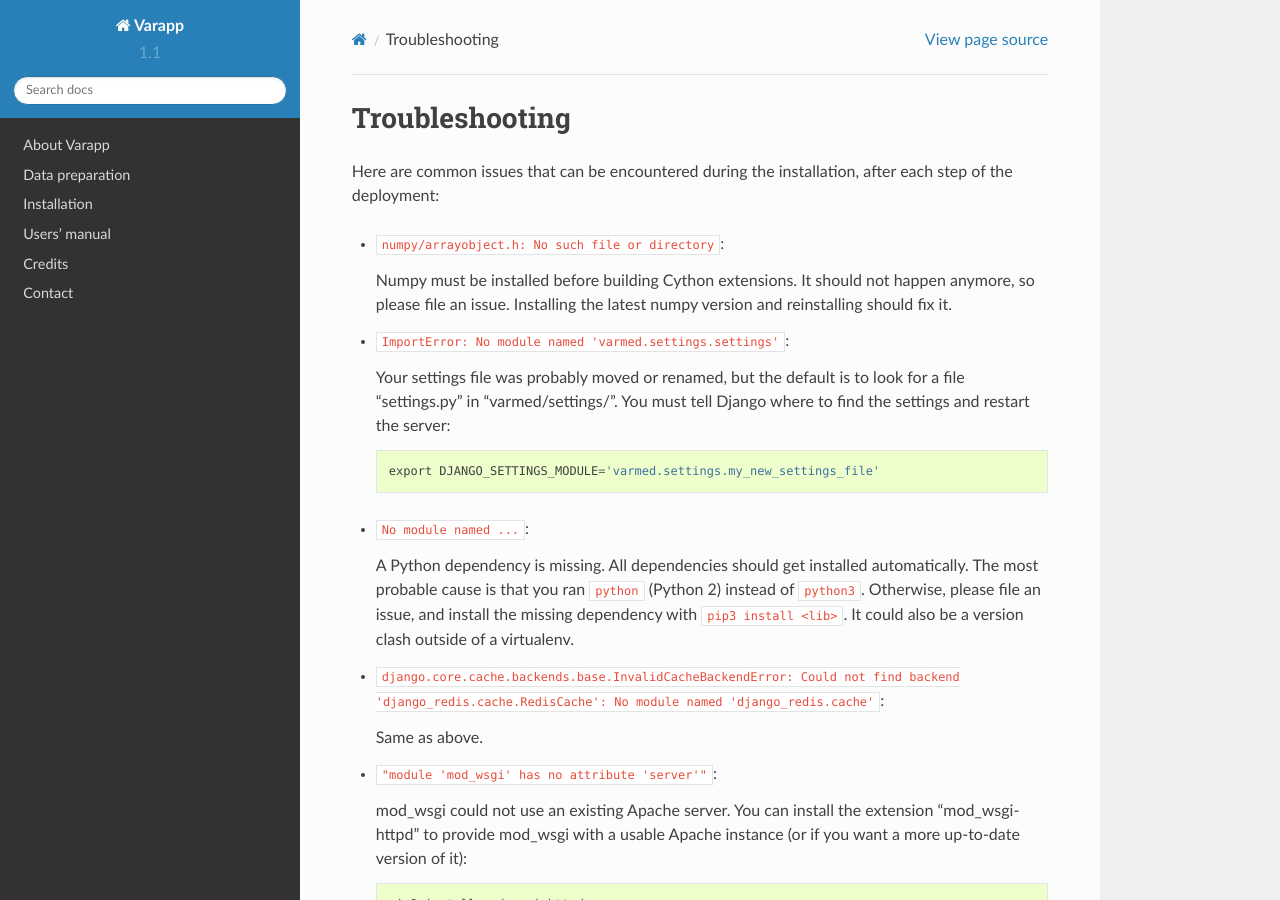
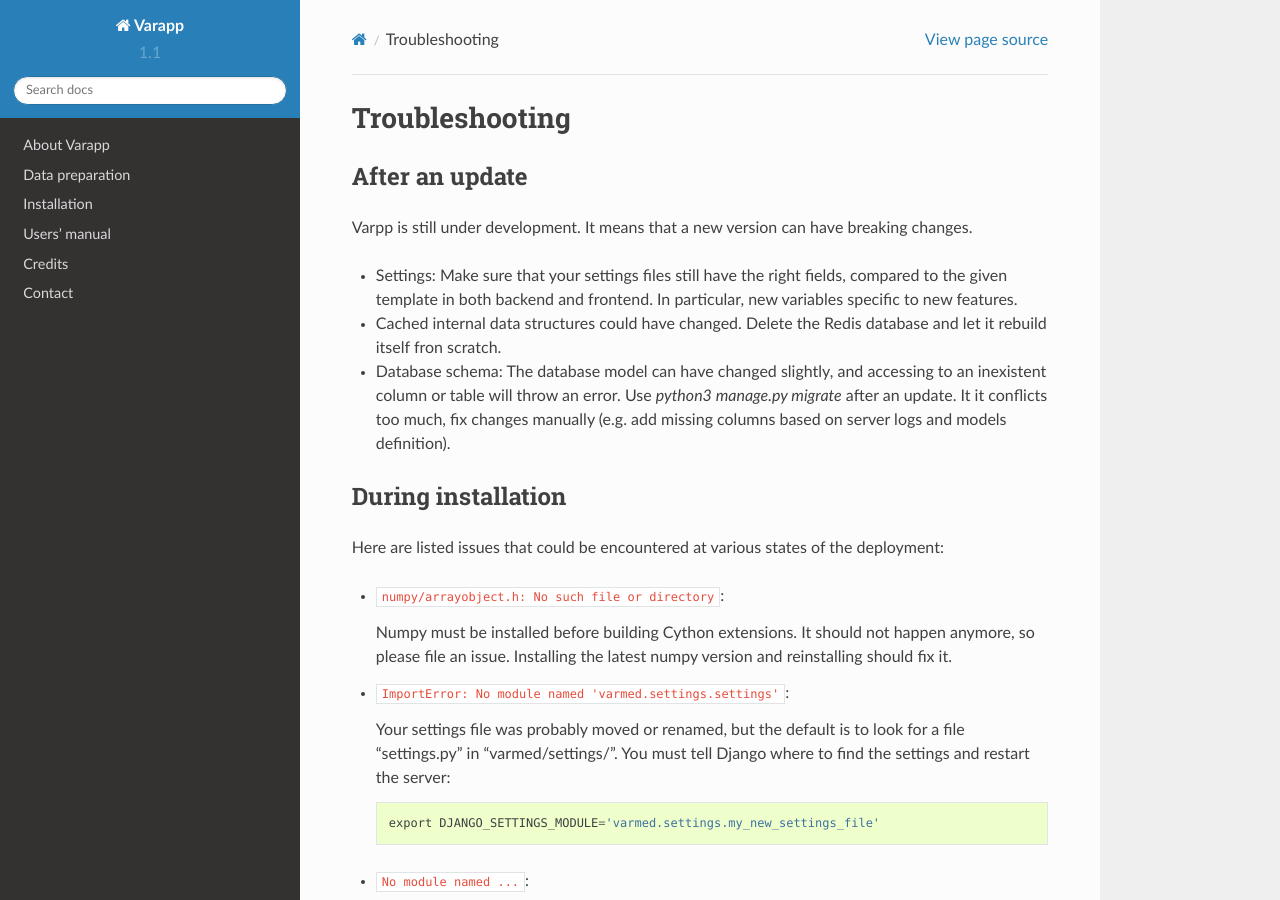
Before and after one commit to varapp/varapp-docs, a Sphinx documentation site: the page built from docs/src/deploy/troubleshooting.rst, in a window 1280 px wide and 900 px high. Built offline with Sphinx 7.4.7 and the Read the Docs theme 2.0.0, drawn with Linux system fonts in a browser that asks for light colours.

Commit message:
Database update

```diff
--- a/docs/src/deploy/troubleshooting.rst
+++ b/docs/src/deploy/troubleshooting.rst
@@ -1,9 +1,31 @@
 
 Troubleshooting
+---------------
+
+After an update
 ...............
 
-Here are common issues that can be encountered during the installation,
-after each step of the deployment:
+Varpp is still under development. It means that a new version can have breaking changes.
+
+* Settings: Make sure that your settings files still have the right fields,
+  compared to the given template in both backend and frontend.
+  In particular, new variables specific to new features.
+
+* Cached internal data structures could have changed. Delete the Redis
+  database and let it rebuild itself fron scratch.
+
+* Database schema: The database model can have changed slightly,
+  and accessing to an inexistent column or table will throw an error.
+  Use `python3 manage.py migrate` after an update. It it conflicts too much,
+  fix changes manually
+  (e.g. add missing columns based on server logs and models definition).
+
+
+During installation
+...................
+
+Here are listed issues that could be encountered at various states
+of the deployment:
 
 * ``numpy/arrayobject.h: No such file or directory``:
 
@@ -26,7 +48,8 @@
   Otherwise, please file an issue, and install the missing dependency with ``pip3 install <lib>``.
   It could also be a version clash outside of a virtualenv.
 
-* ``django.core.cache.backends.base.InvalidCacheBackendError: Could not find backend 'django_redis.cache.RedisCache': No module named 'django_redis.cache'``:
+* ``django.core.cache.backends.base.InvalidCacheBackendError: Could not find backend
+  'django_redis.cache.RedisCache': No module named 'django_redis.cache'``:
 
   Same as above.
 
```
